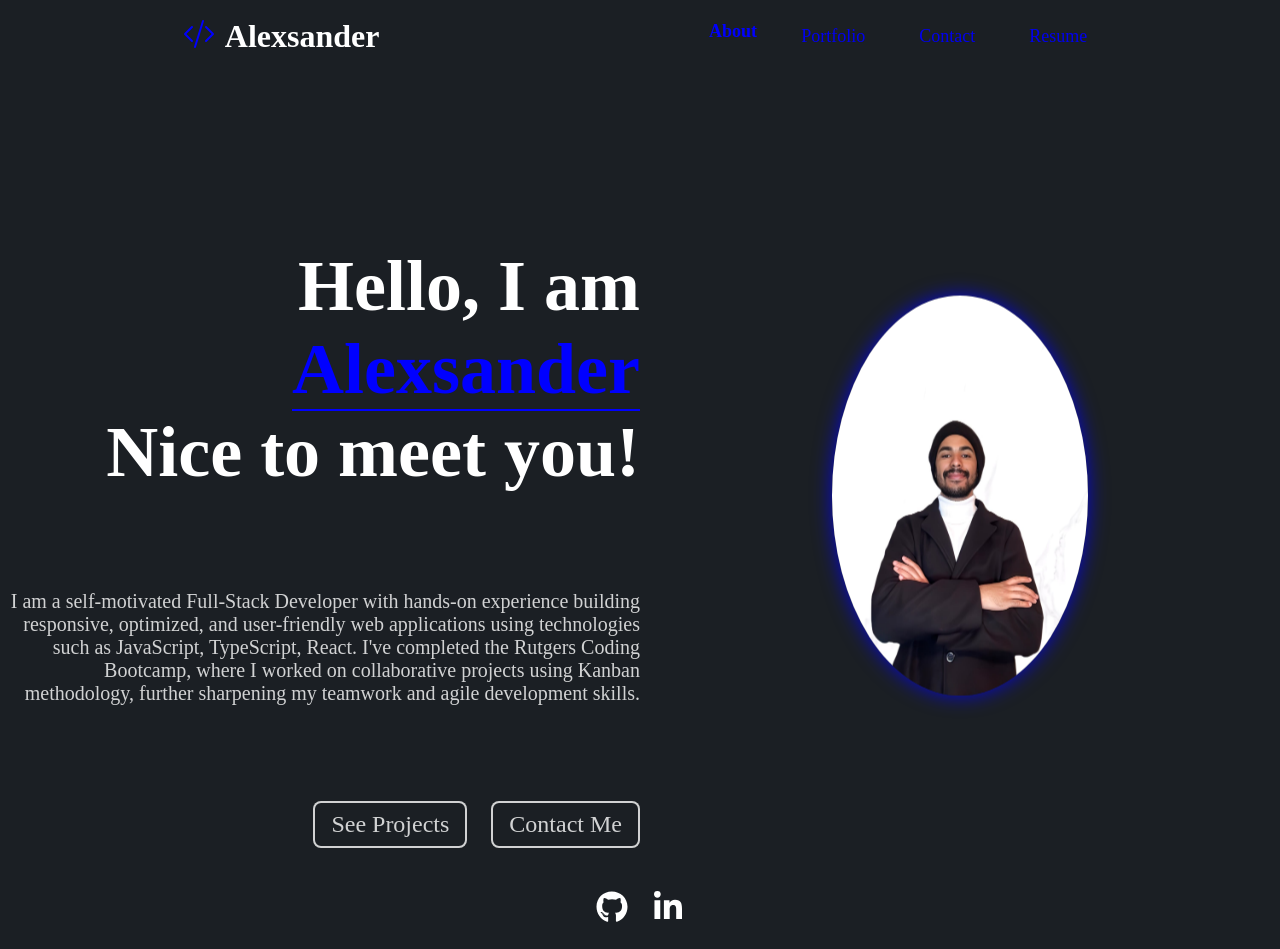
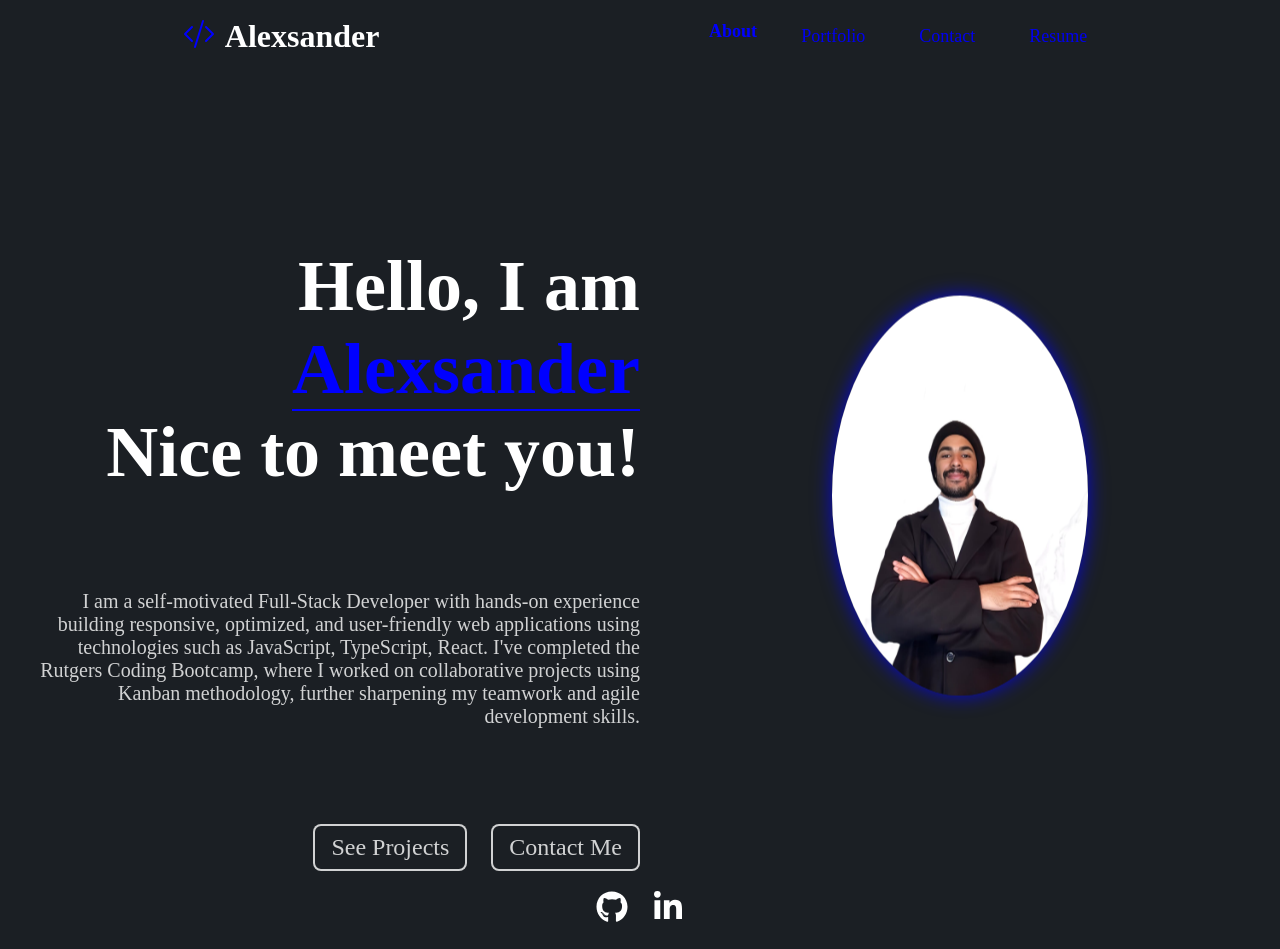
Before and after one commit to alesk1v9/React-Ts-Portfolio, a React (Vite) app: page / in a window 1280 px wide. Built offline with nearby package versions, Linux system fonts and the light colour scheme.

Commit message:
add left padding to about section paragraph for improved layout

```diff
--- a/src/pages/Home.module.css
+++ b/src/pages/Home.module.css
@@ -27,6 +27,7 @@
 .about_container p {
     font-size: 20px;
     color: #FFFFFFCC;
+    padding-left: 36px;
 }
 .btn {
     text-decoration: none;
```
